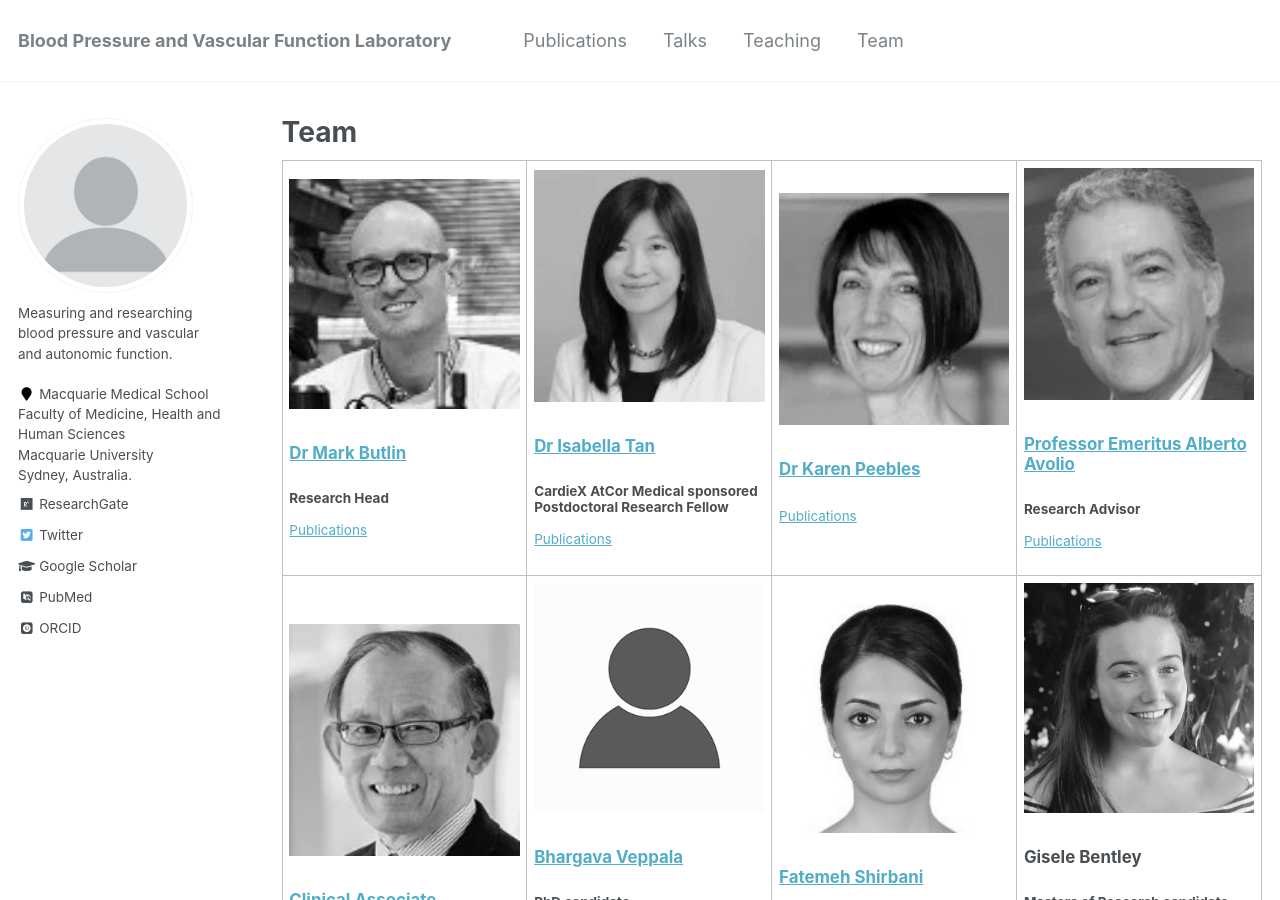
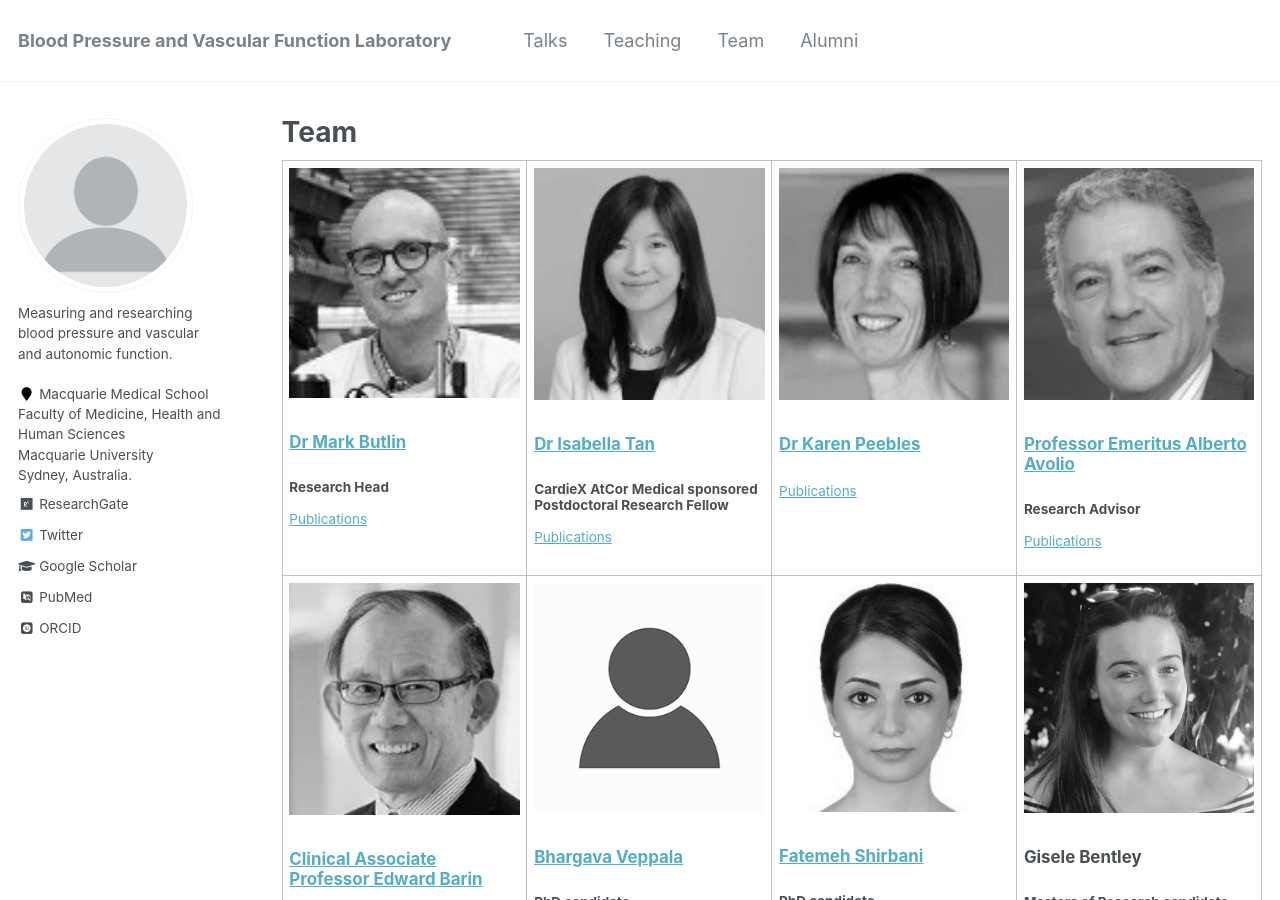
Before and after one commit to bpaflab/bpaflab.github.io, a Jekyll site: the page built from _pages/team.html, in a window 1280 px wide and 900 px high. Built offline with Jekyll 4.4.1, drawn with Linux system fonts in a browser that asks for light colours; some web fonts are replaced.

Commit message:
Added alumni and clinic pages and menu

```diff
--- a/_data/navigation.yml
+++ b/_data/navigation.yml
@@ -1,8 +1,5 @@
 # main links links
 main:
-  - title: "Publications"
-    url: /publications/
-
   - title: "Talks"
     url: /talks/
 
@@ -12,6 +9,9 @@
   - title: "Team"
     url: /team/
 
+  - title: "Alumni"
+    url: /alumni/
+
   # - title: "Blog Posts"
   #   url: /year-archive/
 
--- /dev/null
+++ b/_pages/alumni.html
@@ -0,0 +1 @@
+<p>Under construction.</p>
--- /dev/null
+++ b/_pages/clinic.html
@@ -0,0 +1 @@
+<p>Under construction.</p>
--- a/_pages/team.html
+++ b/_pages/team.html
@@ -14,25 +14,25 @@
 
 <table>
   <tr style="vertical-align:top">
-    <td width="25%">
+    <td width="25%" style="vertical-align:top">
         <img src="../images/people_mark_butlin_gs.jpg" width="100%" alt="Photo of Mark Butlin.">
         <h2><a href="https://researchers.mq.edu.au/en/persons/mark-butlin">Dr Mark Butlin</a></h2>
         <h3>Research Head</h3>
         <p><a href="https://researchers.mq.edu.au/en/persons/mark-butlin/publications/">Publications</a></p>
     </td>
-    <td width="25%">
+    <td width="25%" style="vertical-align:top">
       <img src="../images/people_isabella_tan_gs.jpg" width="100%"  alt="Photo of Isabella Tan.">
       <h2><a href="https://researchers.mq.edu.au/en/persons/isabella-tan">Dr Isabella Tan</a></h2>
       <h3>CardieX AtCor Medical sponsored Postdoctoral Research Fellow</h3>
       <p><a href="https://researchers.mq.edu.au/en/persons/isabella-tan/publications/">Publications</a></p>
     </td>
-    <td width="25%">
+    <td width="25%" style="vertical-align:top">
       <img src="../images/people_karen_peebles_gs.jpg" width="100%"  alt="Photo of Karen Peebles.">
       <h2><a href="https://researchers.mq.edu.au/en/persons/karen-peebles">Dr Karen Peebles</a></h2>
       <h3></h3>
       <p><a href="https://researchers.mq.edu.au/en/persons/karen-peebles/publications/">Publications</a></p>
     </td>
-    <td width="25%">
+    <td width="25%" style="vertical-align:top">
       <img src="../images/people_alberto_avolio_gs.jpg" width="100%"  alt="Photo of Alberto Avolio.">
       <h2><a href="https://researchers.mq.edu.au/en/persons/alberto-avolio">Professor Emeritus Alberto Avolio</a></h2>
       <h3>Research Advisor</h3>
@@ -40,23 +40,23 @@
     </td>
 </tr>
 <tr style="vertical-align:top">
-    <td width="25%">
+    <td width="25%" style="vertical-align:top">
       <img src="../images/people_edward_barin_gs.jpg" width="100%"  alt="Photo of Edward Barin.">
       <h2><a href="https://researchers.mq.edu.au/en/persons/edward-barin">Clinical Associate Professor Edward Barin</a></h2>
       <h3>Clinical Advisor</h3>
       <p><a href="https://researchers.mq.edu.au/en/persons/edward-barin/publications/">Publications</a></p>
     </td>
-    <td width="25%">
+    <td width="25%" style="vertical-align:top">
       <img src="../images/people_icon.png" width="100%"  alt="Photo of Bhargava Veppala.">
       <h2><a href="https://researchers.mq.edu.au/en/persons/avadhanam-bhargava-rama-lakshmi">Bhargava Veppala</a></h2>
       <h3>PhD candidate</h3>
       <blockquote>Interaction of Cellular Processes and the Extracellular Matrix in Relation to Mechanical Properties of Blood Vessels</blockquote></td>
-    <td width="25%">
+    <td width="25%" style="vertical-align:top">
       <img src="../images/people_fatemeh_shirbani_gs.jpg" width="100%"  alt="Photo of Fatemeh Shirbani.">
       <h2><a href="https://researchers.mq.edu.au/en/persons/fatemeh-shirbani">Fatemeh Shirbani</a></h2>
       <h3>PhD candidate</h3>
       <blockquote>Measurement of blood pressure by imaged-based photoplethysmography</blockquote></td>
-    <td width="25%">
+    <td width="25%" style="vertical-align:top">
       <img src="../images/people_gisele_bentley_gs.jpg" width="100%"  alt="Photo of Gisele Bentley.">
       <h2>Gisele Bentley</h2>
       <h3>Masters of Research candidate</h3>
@@ -64,48 +64,48 @@
     </td>
 </tr>
 <tr style="vertical-align:top">
-    <td width="25%">
+    <td width="25%" style="vertical-align:top">
       <img src="../images/people_james_cox_gs.jpg" width="100%"  alt="Photo of James Cox.">
       <h2><a href="https://researchers.mq.edu.au/en/persons/james-cox-2">James Cox</a></h2>
       <h3>PhD candidate, scholarship part sponsored by Cardiex AtCor Medical</h3>
       <blockquote>An investigation of non-invasive and cuffless approaches for the estimation of blood pressure</blockquote></td>
-    <td width="25%">
+    <td width="25%" style="vertical-align:top">
       <img src="../images/people_kathryn_busch_gs.jpg" width="100%"  alt="Photo of Kathryn Busch.">
       <h2><a href="https://researchers.mq.edu.au/en/persons/kathryn-busch">Kathryn Busch</a></h2>
       <h3>PhD candidate</h3>
       <blockquote>The utilisation of transcranial Doppler and non-invasive pressure measurement to assess cerebrovascular haemodynamic alterations during arterio-venous malformation</blockquote>
     </td>
-    <td width="25%">
+    <td width="25%" style="vertical-align:top">
       <img src="../images/people_icon.png" width="100%"  alt="Photo of Kyrollos Louka.">
       <h2><a href="https://researchers.mq.edu.au/en/persons/kyrollos-louka">Kyrollos Louka</a></h2>
       <h3>Masters of Research candidate</h3>
       <blockquote>Personalised multi-point calibration curves obtained by controlled hydrostatic changes of the upper limb for cuffless estimation of blood pressure from pulse transit time</blockquote>
     </td>
-    <td width="25%">
+    <td width="25%" style="vertical-align:top">
       <img src="../images/people_stephen_woodford_gs.jpg" width="100%"  alt="Photo of Stephen Woordford.">
       <h2><a href="https://researchers.mq.edu.au/en/persons/stephen-woodford">Dr Stephen Woodford</a></h2>
       <h3>PhD candidate</h3>
       <blockquote>Cardiovascular Regulation in Human Aging</blockquote></td>
 </tr>
 <tr style="vertical-align:top">
-    <td width="25%">
+    <td width="25%" style="vertical-align:top">
       <img src="../images/people_vaidehi_desai_gs.jpg" width="100%"  alt="Photo of Vaidehi Desai.">
       <h2>Vaidehi Desai</h2>
       <h3>Masters of Research candidate</h3>
       <blockquote>Non-invasive baroreceptor function measurement in humans and the interaction with large artery stiffness</blockquote>
     </td>
-    <td width="25%">
+    <td width="25%" style="vertical-align:top">
       <img src="../images/people_icon.png" width="100%"  alt="Photo of Madison Kane.">
       <h2>Madison Kane</h2>
       <h3>Masters of Research Research Rotation</h3>
       <blockquote>Comparison of episodic and continuous blood pressure and heart rate recording in orthostatic intolerance testing</blockquote>
     </td>
-    <td width="25%">
+    <td width="25%" style="vertical-align:top">
       <img src="../images/people_farhan_ahmed_gs.jpg" width="100%"  alt="Photo of Farhan Ahmed.">
       <h2>Farhan Ahmed</h2>
       <h3>Bachelor of Clinical Science Research Rotation</h3>
       <blockquote>Effect of exercise on non-invasively assessed baroreceptor function</blockquote></td>
-    <td width="25%">
+    <td width="25%" style="vertical-align:top">
       <img src="../images/people_icon.png" width="100%"  alt="Photo of Janani Viswanathan.">
       <h2>Janani Viswanathan</h2>
       <h3>Bachelor of Clinical Science Research Rotation</h3>
@@ -116,23 +116,27 @@
 <h2>Honorary appointments</h2>
 <table>
   <tr>
-    <td width="20%">
+    <td width="20%" style="vertical-align:top">
+      <img src="../images/people_icon.png" width="100%"  alt="Photo of Bart Spronck.">
       <h2><a href="https://cris.maastrichtuniversity.nl/en/persons/bart-spronck">Assistant Professor Bart Spronck</a></h2>
       <h3>Maastricht University.</h3>
     </td>
-    <td width="20%">
+    <td width="20%" style="vertical-align:top">
+      <img src="../images/people_icon.png" width="100%"  alt="Photo of Anastasia Mihailidou.">
       <h2><a href="https://www.sydney.edu.au/s/search.html?collection=Usyd&query=anastasia+mihailidou&f.Content+type%7Cx=">Dr Anastasia Mihailidou</a></h2>
       <h3>Kolling Institute, Royal North Shore Hospital, Sydney.</h3>
     </td>
-    <td width="20%">
+    <td width="20%" style="vertical-align:top">
+      <img src="../images/people_icon.png" width="100%"  alt="Photo of Audrey Adji.">
       <h2><a href="https://www.victorchang.edu.au/about-us/our-scientists/dr-audrey-adji">Dr Audrey Adji</a></h2>
       <h3>Victor Chang Cardiac Research Institute, Sydney.</h3>
     </td>
-    <td width="20%">
+    <td width="20%" style="vertical-align:top">
       <h2><a href="https://www.researchgate.net/scientific-contributions/Junli-Zuo-2013757643">Dr Junli Zou</a></h2>
       <h3>Ruijin Hospital, China.</h3>
     </td>
-    <td width="20%">
+    <td width="20%" style="vertical-align:top">
+      <img src="../images/people_icon.png" width="100%"  alt="Photo of Martin Turner.">
       <h2><a href="https://researchers.mq.edu.au/en/persons/martin-turner">Dr Martin Turner</a></h2>
       <h3>Biccard Measurement & Metrology.</h3>
     </td>
```
Also changed, not shown: _teaching/2022-MEDI2900.md (added, +11 -0 lines), _teaching/2022-MEDI7051.md (added, +11 -0 lines).
